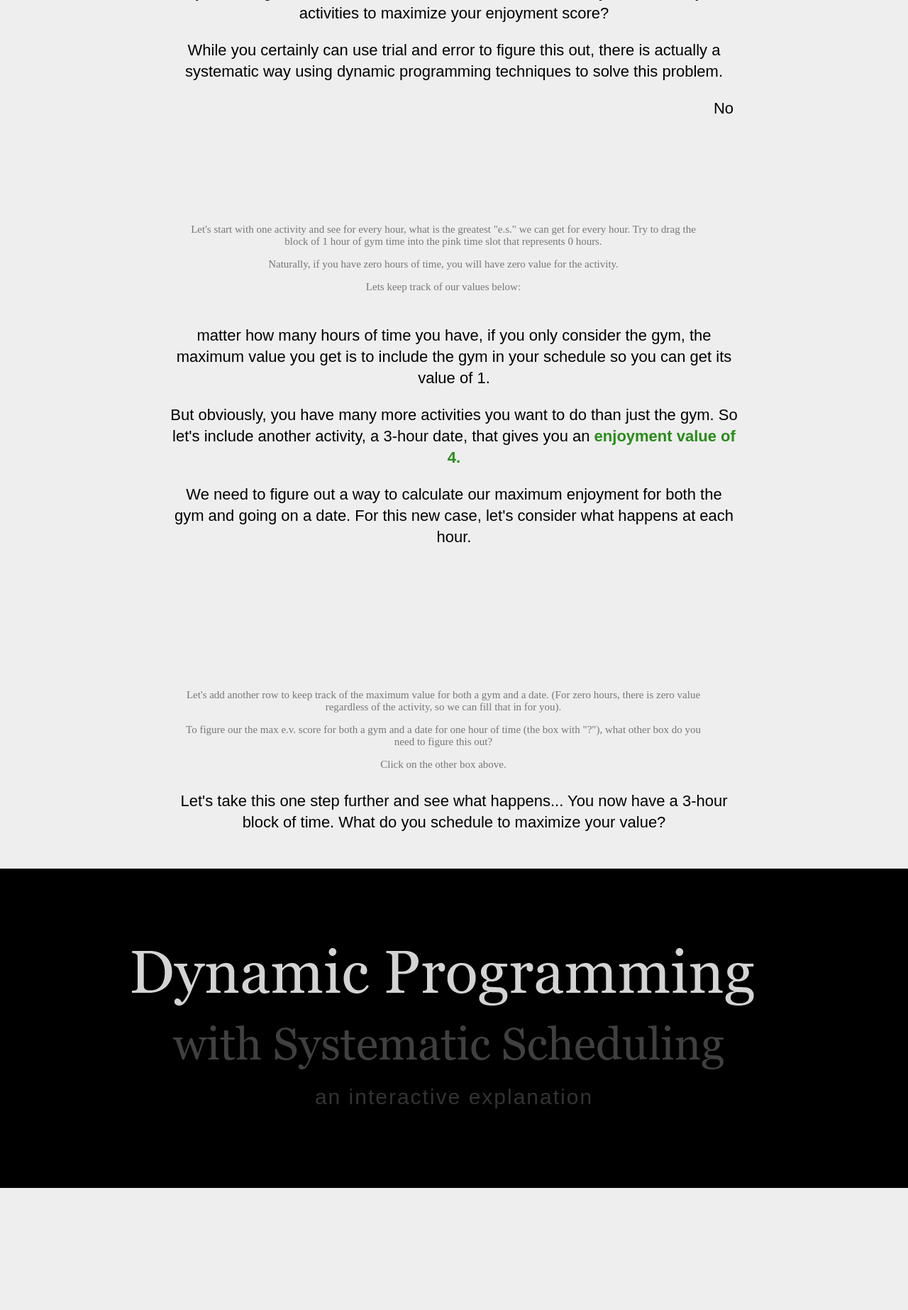
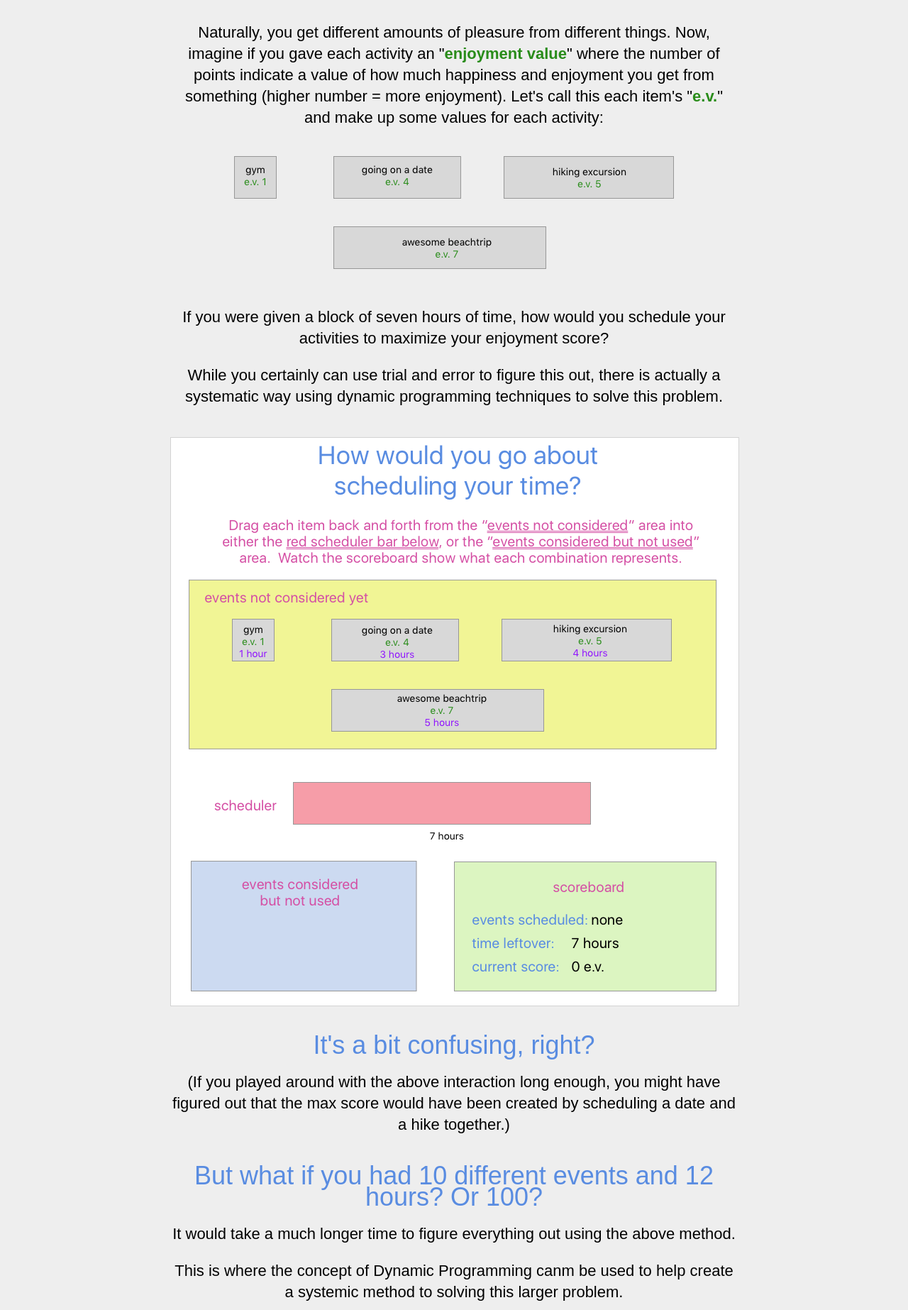
Before and after one commit to austinchambers/dynamic-programming-fun, a PHP site: page / in a window 1280 px wide. Shown: the part 1034-2880 px from the top of the page at 71% size. Before the commit the page ends 2708 px from the top, so only its background shows below. Run offline with PHP 8.4, Linux system fonts and the light colour scheme.

Commit message:
Shifting to pixel perfect #2 design. Adding more content and prepping for adding first interaction frame.

```diff
--- a/css/index.css
+++ b/css/index.css
@@ -1,3 +1,6 @@
+.instruction-title{
+	text-align: center; padding-top: 20px; font-size:36px; color: rgba(89,140,225,100);
+}
 
 .instruction{
 	text-align:center; font-weight:bold; font-size:25px
@@ -11,10 +14,7 @@
 	text-align: center; font-weight: bold; color: rgba(41,140,26,100);
 }
 
-
-
 body{
-
 	margin:0;
 	background: #eee;
 
@@ -27,7 +27,6 @@ body{
 	background-repeat: no-repeat;
 
 	overflow-x:hidden;
-
 }
 
 a{
@@ -62,32 +61,10 @@ a:hover{
 	text-align: center;
 	width:800px;
 }
-.playable{
-	width: 100%;
-	background: #222;
-	overflow: hidden;
-}
-.playable > #play_title{
-	color: #fff;
-	margin-top: 30px;
-	text-align: center;
-}
-.playable iframe{
-	display: block;
-	margin: 25px auto;
-	border: none;
-}
 iframe[embedded]{
 	overflow: hidden;
 	border: none;
 	margin:40px;
-}
-
-#references{
-	width: 100%;
-	background: #222;
-	overflow: hidden;
-	color:#eee;
 }
 
 #cartoon_container{
--- a/index.html
+++ b/index.html
@@ -43,7 +43,7 @@
 			specific amount of <span class="time">time:</span>
 		<p>
 
-		<!-- TIME VISUAL HERE -->
+        <img src="figures/intro-hours-visual.png" alt="Hours Visual" display: block; margin: auto; width: 40%;>
 
 		<p>
 			Naturally, you get different amounts of pleasure from different things.
@@ -53,13 +53,12 @@
 			call this each item's "<span class="enjoyment">e.v.</span>" and make up some values for each activity:
 		</p>
 
-		<!-- ENJOYMENT VISUAL HERE -->
+		<img src="figures/intro-enjoyment-visual.png" alt="Enjoyment Visual" display: block; margin: auto; width: 40%;>
 
 		<p>
 			If you were given a block of seven hours of time, how would you
 			schedule your activities to maximize your enjoyment score?
 		</p>
-
 
 		<p>
 			While you certainly can use trial and error to figure this out, there is
@@ -67,40 +66,36 @@
 			solve this problem.
 		</p>
 
-		<!-- DRAG HOUR VISUAL HERE -->
+		<!-- INTERACTION 01: How would you? -->
+		<iframe playable src="interactions/how-would-you.html" width="800" height="800" scrolling="no" style="float:left; margin:0; margin-bottom: 40px; margin-top: 20px; border:1px solid lightgrey;"  embedded></iframe>
 
-		<!-- INTERACTION 01 -->
-		<iframe playable src="interactions/interact01.html" width="750" height="320" scrolling="no" style="float:left; margin:0; margin-left:10px"  embedded></iframe>
+		<div class="instruction-title">
+			It's a bit confusing, right?
+		</div>
 
 		<p>
-			No matter how many hours of time you have, if you only consider the
-			gym, the maximum value you get is to include the gym in your schedule
-			so you can get its value of 1.
+			(If you played around with the above interaction long enough, you
+			might have figured out that the max score would have been created
+			by scheduling a date and a hike together.)
 		</p>
 
-		<!-- GYM IN ONE TIME SLOT HERE -->
-
+		<div class="instruction-title">
+			But what if you had 10 different
+			events and 12 hours? Or 100?
+		</div>
 		<p>
-			But obviously, you have many more activities you want to do than just the
-			gym. So let's include another activity, a <span class='hour'>3-hour</span> date, that gives you an
-			<span class="enjoyment">enjoyment value of 4.</span>
+			It would take a much longer time to figure everything out using the above
+			method.
+		</p>
+		<p>
+		 	This is where the concept of Dynamic Programming canm be used to help create a
+			systemic method to solving this larger problem.
 		</p>
 
-		<!-- GOING ON DATE VISUAL HERE -->
+		<img src="figures/remember-visual.png" alt="Remember Visual" display: block; margin: auto; width: 40%;>
 
-		<p>
-			We need to figure out a way to calculate our maximum enjoyment for both
-			the gym and going on a date. For this new case, let's consider what happens at each hour.
-		</p>
-
-		<!-- INTERACTION 02 -->
-		<iframe playable src="interactions/interact02.html" width="750" height="320" scrolling="no" style="float:left; margin:0; margin-left:10px"  embedded></iframe>
-
-		<p>
-			Let's take this one step further and see what happens...
-			You now have a 3-hour block of time. What do you schedule to
-			maximize your value?
-		</p>
+		<!-- INTERACTION 02: Down to Subproblems -->
+		<iframe playable src="interactions/down-to-subproblems.html" width="800" height="800" scrolling="no" style="float:left; margin:0; margin-bottom: 40px;  margin-top: 40px; border:1px solid lightgrey;"  embedded></iframe>
 	</div>
 
 	<!-- SPLASH -->
--- /dev/null
+++ b/interactions/down-to-subproblems.html
@@ -0,0 +1,9 @@
+<!doctype html>
+<html>
+<head>
+	<link href="interactions.css" rel="stylesheet" type="text/css">
+</head>
+<body>
+    <img src="down-to-subproblems.png" alt="Down To Subproblems" display: block; margin: auto; width: 100%;>
+</body>
+</html>
--- /dev/null
+++ b/interactions/how-would-you.html
@@ -0,0 +1,9 @@
+<!doctype html>
+<html>
+<head>
+	<link href="interactions.css" rel="stylesheet" type="text/css">
+</head>
+<body>
+    <img src="how-would-you.png" alt="How Would You" display: block; margin: auto; width: 100%;>
+</body>
+</html>
--- a/interactions/interactions.css
+++ b/interactions/interactions.css
@@ -4,6 +4,7 @@ body{
 	font-size: 20px;
 	font-weight: 100;
 	font-family: sans-serif;
+	background-color: white;
 }
 #reset{
 	padding:5px;
```
Also changed, not shown: figures/intro-enjoyment-visual.png (added), figures/intro-hours-visual.png (added), figures/remember-visual.png (added), interactions/down-to-subproblems.png (added), interactions/how-would-you.png (added).
